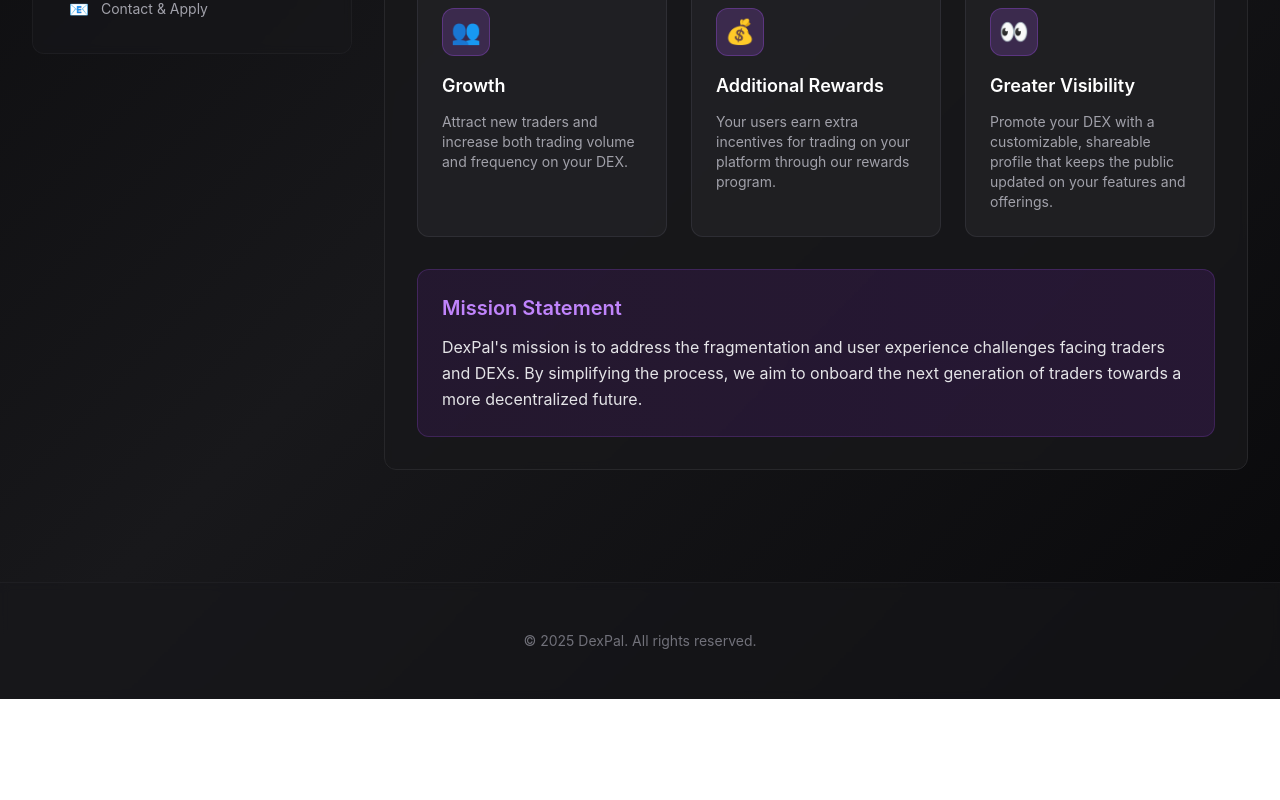
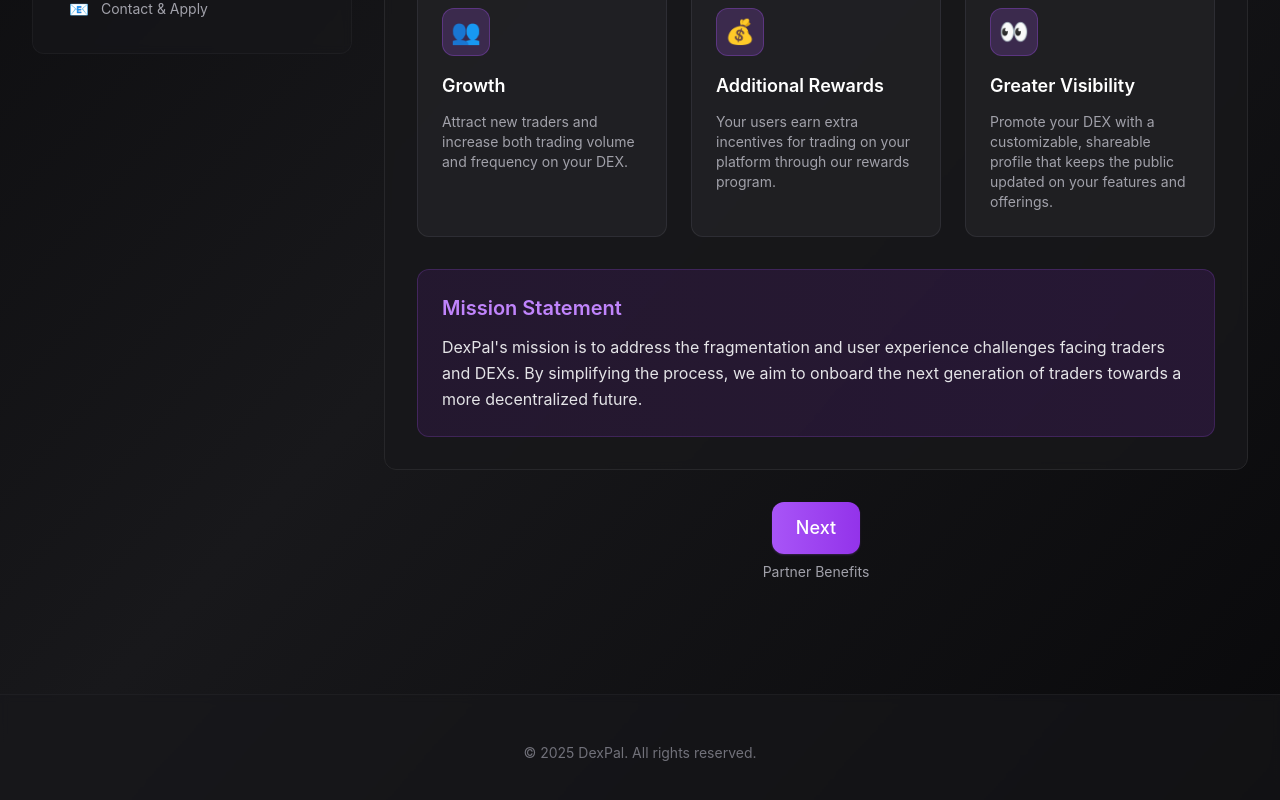
Before and after one commit to emtl688/dexpal-integrators, a React (Create React App) app: page /overview in a window 1280 px wide. Shown: the part 620-1420 px from the top of the page. Before the commit the page ends 1319 px from the top, so only its background shows below. Built offline with nearby package versions, Linux system fonts and the light colour scheme.

Commit message:
navigation quickfixes

```diff
--- a/src/components/DexPalPartnershipDashboard.js
+++ b/src/components/DexPalPartnershipDashboard.js
@@ -106,6 +106,49 @@
     },
   ];
 
+  // Navigation order mapping
+  const navigationOrder = [
+    { id: "overview", label: "Overview" },
+    { id: "benefits", label: "Partner Benefits" },
+    { id: "rewards", label: "Universal Rewards Program" },
+    { id: "requirements", label: "Integration Requirements" },
+    { id: "api", label: "API Requirements" },
+    { id: "roadmap", label: "Product Roadmap" },
+    { id: "contact", label: "Contact & Apply" },
+  ];
+
+  // Get next page info
+  const getNextPage = (currentTab) => {
+    const currentIndex = navigationOrder.findIndex(
+      (page) => page.id === currentTab
+    );
+    if (currentIndex >= 0 && currentIndex < navigationOrder.length - 1) {
+      return navigationOrder[currentIndex + 1];
+    }
+    return null;
+  };
+
+  // Next Button Component
+  const NextButton = ({ currentTab }) => {
+    const nextPage = getNextPage(currentTab);
+
+    if (!nextPage) return null;
+
+    return (
+      <div className="flex flex-col items-center mt-12">
+        <button
+          onClick={() => handleTabChange(nextPage.id)}
+          className="bg-gradient-to-r from-purple-500 to-purple-600 hover:from-purple-600 hover:to-purple-700 text-lg text-white font-medium py-3 px-6 rounded-xl transition-all duration-300 shadow-sm shadow-purple-500/25 hover:shadow-purple-500/40 hover:scale-105"
+        >
+          Next
+        </button>
+        <span className="text-sm text-zinc-400 mt-2 text-center">
+          {nextPage.label}
+        </span>
+      </div>
+    );
+  };
+
   // Header banner inspired by the design
   const DocumentationBanner = () => (
     <div className="bg-zinc-900/50 border-l-4 border-purple-500 rounded-lg p-6 max-md:p-4 mb-8 backdrop-blur-sm">
@@ -212,11 +255,14 @@
           </p>
         </div>
       </div>
+
+      <NextButton currentTab={activeTab} />
     </div>
   );
 
   // Enhanced Partner Benefits
   const renderBenefits = () => (
+    <div className="space-y-8">
       <div className="bg-zinc-900/80 backdrop-blur-sm border border-zinc-800 rounded-xl p-8 max-md:p-4">
         <h2 className="text-2xl font-bold text-white mb-6">Partner Benefits</h2>
 
@@ -325,6 +371,9 @@
             </div>
           ))}
         </div>
+      </div>
+
+      <NextButton currentTab={activeTab} />
     </div>
   );
 
@@ -518,6 +567,8 @@
           </div>
         </div>
       </div>
+
+      <NextButton currentTab={activeTab} />
     </div>
   );
 
@@ -705,6 +756,8 @@
           </div>
         </div>
       </div>
+
+      <NextButton currentTab={activeTab} />
     </div>
   );
 
@@ -1252,6 +1305,8 @@
           </div>
         </div>
       </div>
+
+      <NextButton currentTab={activeTab} />
     </div>
   );
 
@@ -1304,12 +1359,12 @@
               key={index}
               className="bg-zinc-800/40 border border-zinc-700/50 rounded-xl p-8 max-md:p-4 hover:border-zinc-600/50 transition-all duration-300"
             >
-              <div className="flex flex-col lg:flex-row lg:items-center justify-between mb-4">
-                <h3 className="text-2xl font-bold text-white mb-2 lg:mb-0">
+              <div className="flex flex-row items-center justify-between mb-4">
+                <h3 className="text-2xl max-md:text-xl font-bold text-white lg:mb-0">
                   {item.phase}
                 </h3>
                 <span
-                  className={`text-${item.color}-400 font-bold text-lg bg-${item.color}-500/20 px-4 py-2 rounded-full border ${item.borderColor} w-fit`}
+                  className={`text-${item.color}-400 font-bold text-lg max-md:text-sm bg-${item.color}-500/20 max-md:px-3 px-4 max-md:py-1 py-2 rounded-full border ${item.borderColor} w-fit`}
                 >
                   {item.time}
                 </span>
@@ -1340,6 +1395,8 @@
           </div>
         </div>
       </div>
+
+      <NextButton currentTab={activeTab} />
     </div>
   );
 
@@ -1476,9 +1533,8 @@
   };
 
   return (
-    <div className="min-h-screen bg-gradient-to-br from-zinc-950 via-zinc-900 to-zinc-950">
-      {/* Header inspired by the design */}
-      <header className="bg-gradient-to-r from-purple-800 to-purple-900 shadow-lg shadow-purple-700/20">
+    <div className="lg:min-h-screen bg-gradient-to-br from-zinc-950 via-zinc-900 to-zinc-950">
+      <header className="max-lg:sticky max-lg:top-0 max-lg:z-50 bg-gradient-to-r from-purple-800 to-purple-900 shadow-lg shadow-purple-700/20 backdrop-blur-sm">
         <div className="max-w-7xl mx-auto px-4 sm:px-4 lg:px-8">
           <div className="flex justify-between items-center h-16">
             <img
@@ -1561,7 +1617,7 @@
       )}
 
       <div className="max-w-7xl mx-auto px-4 sm:px-4 lg:px-8 py-8">
-        <DocumentationBanner />
+        {activeTab === "overview" && <DocumentationBanner />}
 
         <div className="flex flex-col lg:flex-row gap-8">
           {/* Sidebar inspired by the navigation structure - Hidden on mobile */}
```
Lines whose indentation alone changed are shown as unchanged.
